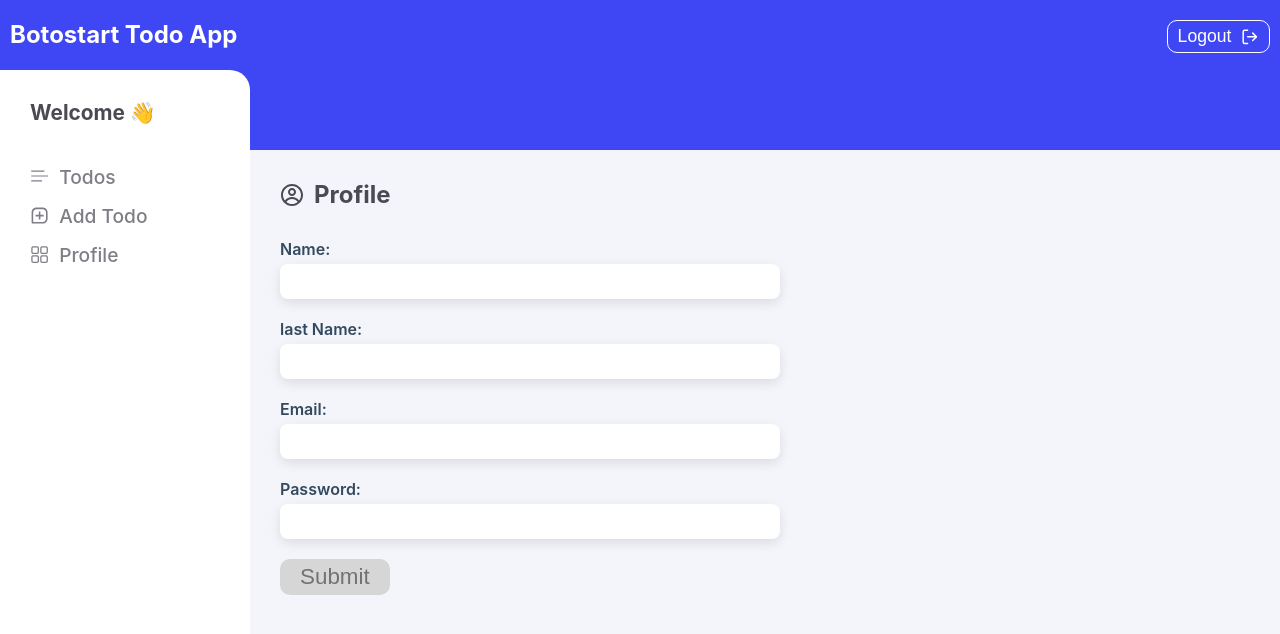
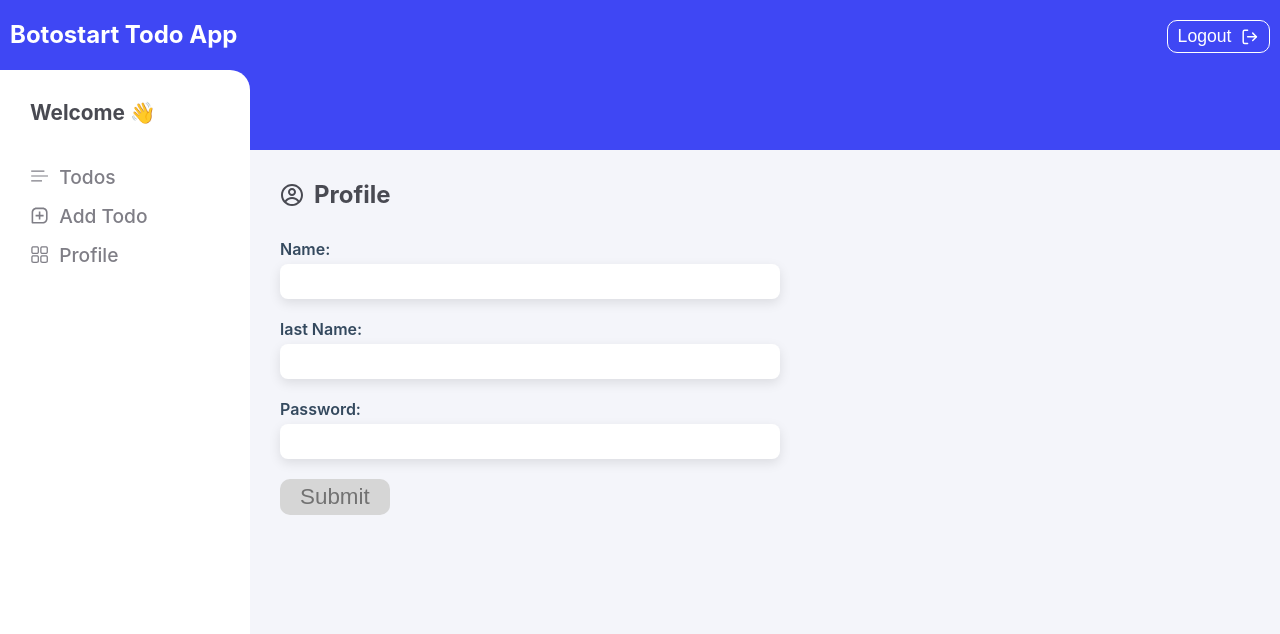
Before and after one commit to springtofigh/project-manager, a Next.js app: page /profile in a window 1280 px wide. Shown: the top 634 px of the page. Built offline with nearby package versions, Linux system fonts and the light colour scheme; no server answers; the database is empty; sample sign-in values are in the browser's storage.

Commit message:
Separating the edit form from the data submission form

```diff
--- a/components/module/ProfileForm.js
+++ b/components/module/ProfileForm.js
@@ -1,5 +1,5 @@
 
-function ProfileForm({ name, lastName, email, password, setName, setlastName, setEmail, setPassword, submitHandler }) {
+function ProfileForm({ name, lastName, password, setName, setlastName, setPassword, submitHandler }) {
   return (
     <>
     <div className="profile-form__input">
@@ -12,10 +12,6 @@ function ProfileForm({ name, lastName, email, password, setName, setlastName, se
             <input id="lastName" type="text" value={lastName} onChange={e => setlastName(e.target.value)} />
         </div>
         <div>
-        <label htmlFor="email">Email:</label>
-        <input id="email" type="email" value={email} onChange={e => setEmail(e.target.value)} />
-      </div>
-        <div>
             <label htmlFor="password">Password:</label>
             <input id="password" type="password" value={password} onChange={e => setPassword(e.target.value)} />
         </div>
```
